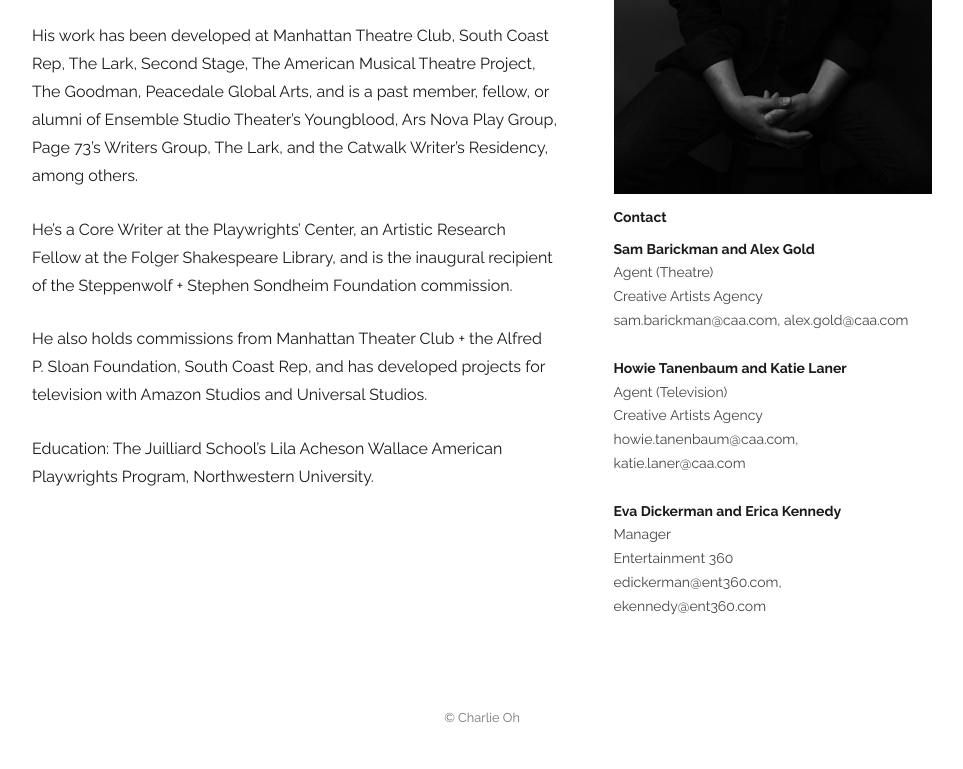
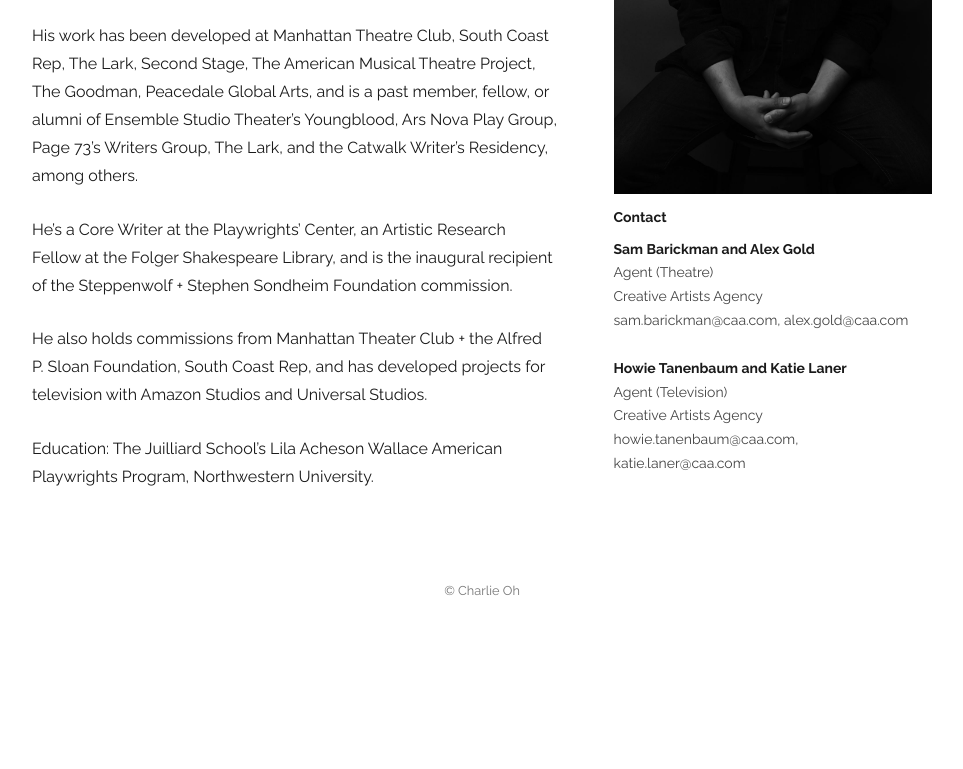
Before and after one commit to charliejamesoh/charliejamesoh.github.io, a plain HTML site: page index.html in a window 1280 px wide. Shown: the part 812-1581 px from the top of the page, without its empty margins (158-1121 px from the left). After the commit the page ends 1455 px from the top, so only its background shows below. Drawn offline with Linux system fonts and the light colour scheme.

Commit message:
Update index.html
Getting rid of management

```diff
--- a/index.html
+++ b/index.html
@@ -144,13 +144,7 @@
         howie.tanenbaum@caa.com, katie.laner@caa.com
       </div>
 
-      <div class="rep">
-        <strong>Eva Dickerman and Erica Kennedy</strong>
-        Manager<br>
-        Entertainment 360<br>
-        edickerman@ent360.com, ekennedy@ent360.com
-      </div>
-    </div>
+
   </aside>
 
 </main>
```
